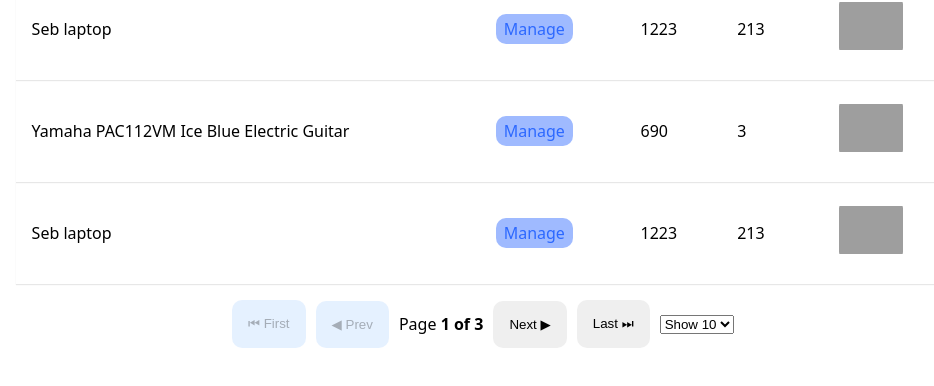
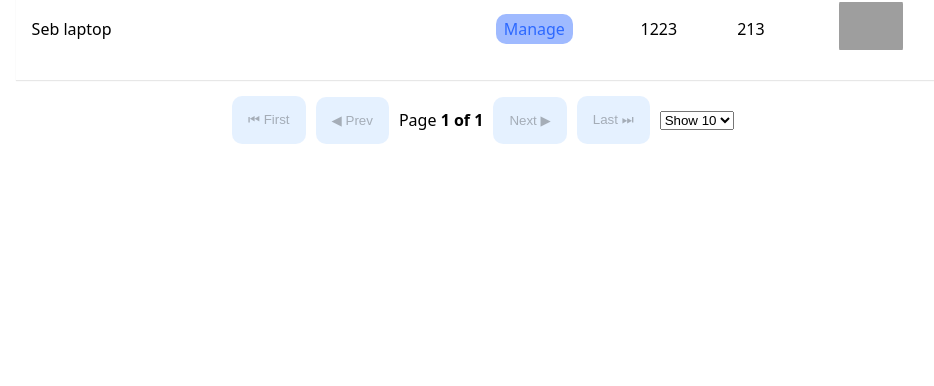
Before and after one commit to Amanatri0/Admin-dashboard, a React app: page /admin/product in a window 1280 px wide. Shown: the part 894-1280 px from the top of the page, without its empty margins (298-1232 px from the left). After the commit the page ends 1086 px from the top, so only its background shows below. Built offline with nearby package versions, Linux system fonts and the light colour scheme; grey boxes are pictures that could not be loaded; the HTML template or start-up script is replaced by a standard one.

Commit message:
Added the customer and transaction page using tanstakc table

```diff
--- a/src/pages/Customer.tsx
+++ b/src/pages/Customer.tsx
@@ -1,11 +1,69 @@
+import { useCallback, useState, type ReactElement } from "react";
 import AdminSidebar from "../component/AdminSidebar";
+import type { ColumnDef } from "@tanstack/react-table";
+import TableHOC from "../component/TableHOC";
+
+interface Datatype {
+  avatar: ReactElement;
+  name: string;
+  email: string;
+  gender: string;
+  role: string;
+  action: ReactElement;
+}
+
+const columns: ColumnDef<Datatype>[] = [
+  {
+    accessorKey: "avatar",
+    header: "Avatar",
+    cell: ({ row }) => row.original.avatar,
+  },
+  {
+    accessorKey: "name",
+    header: "Name",
+  },
+  {
+    accessorKey: "action",
+    header: "Action",
+    cell: ({ row }) => row.original.action,
+  },
+  {
+    accessorKey: "role",
+    header: "Role",
+  },
+  {
+    accessorKey: "gender",
+    header: "Gender",
+  },
+  {
+    accessorKey: "email",
+    header: "Email",
+    cell: ({ row }) => row.original.email,
+  },
+];
+
+const arr: Datatype[] = [];
 
 const Customer = () => {
+  const [data] = useState<Datatype[]>(arr);
+
+  const Table = useCallback(() => {
+    return (
+      <TableHOC<Datatype>
+        columns={columns}
+        data={data}
+        containerClassname="dashboardProductBox"
+        heading="Customers"
+        showPagination={true}
+      />
+    );
+  }, []);
+
   return (
     <div className="adminContainer">
       {/* Sidebar */}
       <AdminSidebar />
-      <main>Customer</main>
+      <main>{Table()}</main>
     </div>
   );
 };
--- a/src/pages/Products.tsx
+++ b/src/pages/Products.tsx
@@ -104,148 +104,6 @@
     stock: 213,
     photo: <img src={img2} alt="image" />,
   },
-  {
-    name: "Yamaha PAC112VM Ice Blue Electric Guitar",
-    action: <Link to="/">Manage</Link>,
-    price: 690,
-    stock: 3,
-    photo: <img src={img} alt="elec" />,
-  },
-
-  {
-    name: "Seb laptop",
-    action: <Link to="/">Manage</Link>,
-    price: 1223,
-    stock: 213,
-    photo: <img src={img2} alt="image" />,
-  },
-  {
-    name: "Yamaha PAC112VM Ice Blue Electric Guitar",
-    action: <Link to="/">Manage</Link>,
-    price: 690,
-    stock: 3,
-    photo: <img src={img} alt="elec" />,
-  },
-
-  {
-    name: "Seb laptop",
-    action: <Link to="/">Manage</Link>,
-    price: 1223,
-    stock: 213,
-    photo: <img src={img2} alt="image" />,
-  },
-  {
-    name: "Yamaha PAC112VM Ice Blue Electric Guitar",
-    action: <Link to="/">Manage</Link>,
-    price: 690,
-    stock: 3,
-    photo: <img src={img} alt="elec" />,
-  },
-
-  {
-    name: "Seb laptop",
-    action: <Link to="/">Manage</Link>,
-    price: 1223,
-    stock: 213,
-    photo: <img src={img2} alt="image" />,
-  },
-  {
-    name: "Yamaha PAC112VM Ice Blue Electric Guitar",
-    action: <Link to="/">Manage</Link>,
-    price: 690,
-    stock: 3,
-    photo: <img src={img} alt="elec" />,
-  },
-
-  {
-    name: "Seb laptop",
-    action: <Link to="/">Manage</Link>,
-    price: 1223,
-    stock: 213,
-    photo: <img src={img2} alt="image" />,
-  },
-  {
-    name: "Yamaha PAC112VM Ice Blue Electric Guitar",
-    action: <Link to="/">Manage</Link>,
-    price: 690,
-    stock: 3,
-    photo: <img src={img} alt="elec" />,
-  },
-
-  {
-    name: "Seb laptop",
-    action: <Link to="/">Manage</Link>,
-    price: 1223,
-    stock: 213,
-    photo: <img src={img2} alt="image" />,
-  },
-  {
-    name: "Yamaha PAC112VM Ice Blue Electric Guitar",
-    action: <Link to="/">Manage</Link>,
-    price: 690,
-    stock: 3,
-    photo: <img src={img} alt="elec" />,
-  },
-
-  {
-    name: "Seb laptop",
-    action: <Link to="/">Manage</Link>,
-    price: 1223,
-    stock: 213,
-    photo: <img src={img2} alt="image" />,
-  },
-  {
-    name: "Yamaha PAC112VM Ice Blue Electric Guitar",
-    action: <Link to="/">Manage</Link>,
-    price: 690,
-    stock: 3,
-    photo: <img src={img} alt="elec" />,
-  },
-
-  {
-    name: "Seb laptop",
-    action: <Link to="/">Manage</Link>,
-    price: 1223,
-    stock: 213,
-    photo: <img src={img2} alt="image" />,
-  },
-  {
-    name: "Yamaha PAC112VM Ice Blue Electric Guitar",
-    action: <Link to="/">Manage</Link>,
-    price: 690,
-    stock: 3,
-    photo: <img src={img} alt="elec" />,
-  },
-
-  {
-    name: "Seb laptop",
-    action: <Link to="/">Manage</Link>,
-    price: 1223,
-    stock: 213,
-    photo: <img src={img2} alt="image" />,
-  },
-  {
-    name: "Yamaha PAC112VM Ice Blue Electric Guitar",
-    action: <Link to="/">Manage</Link>,
-    price: 690,
-    stock: 3,
-    photo: <img src={img} alt="elec" />,
-  },
-
-  {
-    name: "Seb laptop",
-    action: <Link to="/">Manage</Link>,
-    price: 1223,
-    stock: 213,
-    photo: <img src={img2} alt="image" />,
-  },
-  {
-    name: "Yamaha PAC112VM Ice Blue Electric Guitar",
-    action: <Link to="/">Manage</Link>,
-    price: 690,
-    stock: 3,
-    photo: <img src={img} alt="elec" />,
-  },
 ];
 
 const Products = () => {
@@ -261,6 +119,7 @@
       />
     );
   }, []);
+
   return (
     <div className="adminContainer">
       {/* Sidebar */}
--- a/src/pages/Transaction.tsx
+++ b/src/pages/Transaction.tsx
@@ -1,11 +1,68 @@
+import type { ColumnDef } from "@tanstack/react-table";
 import AdminSidebar from "../component/AdminSidebar";
+import { useCallback, useState, type ReactElement } from "react";
+import TableHOC from "../component/TableHOC";
+
+interface Datatype {
+  user: string;
+  amount: number;
+  discount: number;
+  quantity: number;
+  status: string;
+  action: ReactElement;
+}
+
+const columns: ColumnDef<Datatype>[] = [
+  {
+    accessorKey: "user",
+    header: "User",
+    // cell: ({ row }) => row.original.avatar,
+  },
+  {
+    accessorKey: "amount",
+    header: "Amount",
+  },
+  {
+    accessorKey: "discount",
+    header: "Discount",
+    // cell: ({ row }) => row.original.action,
+  },
+  {
+    accessorKey: "quantity",
+    header: "Quantity",
+  },
+  {
+    accessorKey: "status",
+    header: "Status",
+  },
+  {
+    accessorKey: "action",
+    header: "Action",
+    cell: ({ row }) => row.original.action,
+  },
+];
+
+const arr: Datatype[] = [];
 
 const Transaction = () => {
+  const [data] = useState<Datatype[]>(arr);
+
+  const Table = useCallback(() => {
+    return (
+      <TableHOC<Datatype>
+        columns={columns}
+        data={data}
+        containerClassname="dashboardProductBox"
+        heading="Transactions"
+        showPagination={true}
+      />
+    );
+  }, []);
   return (
     <div className="adminContainer">
       {/* Sidebar */}
       <AdminSidebar />
-      <main>Transactions</main>
+      <main>{Table()}</main>
     </div>
   );
 };
```
Also changed, not shown: src/component/Products.tsx (added, +22 -0 lines).
